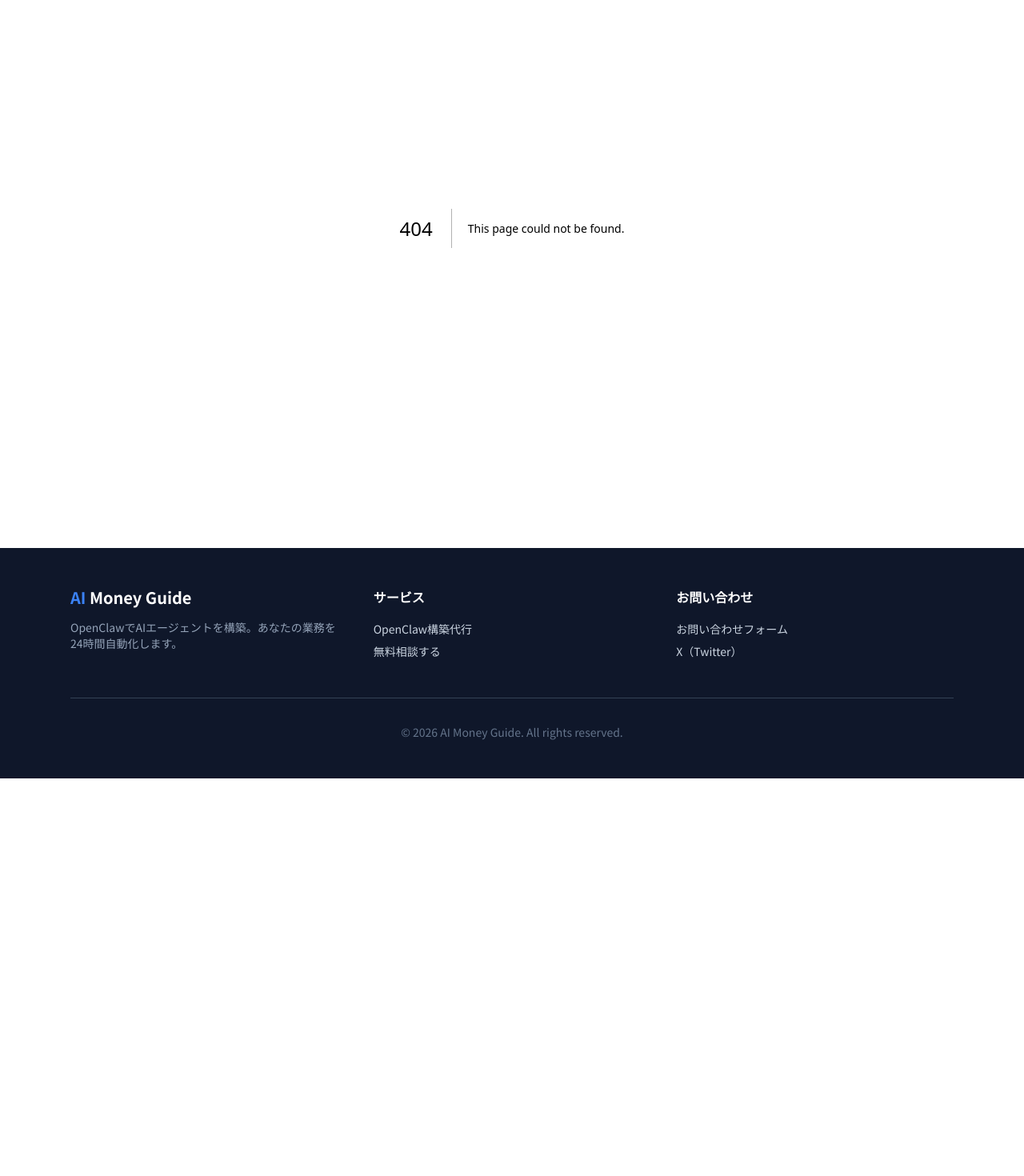
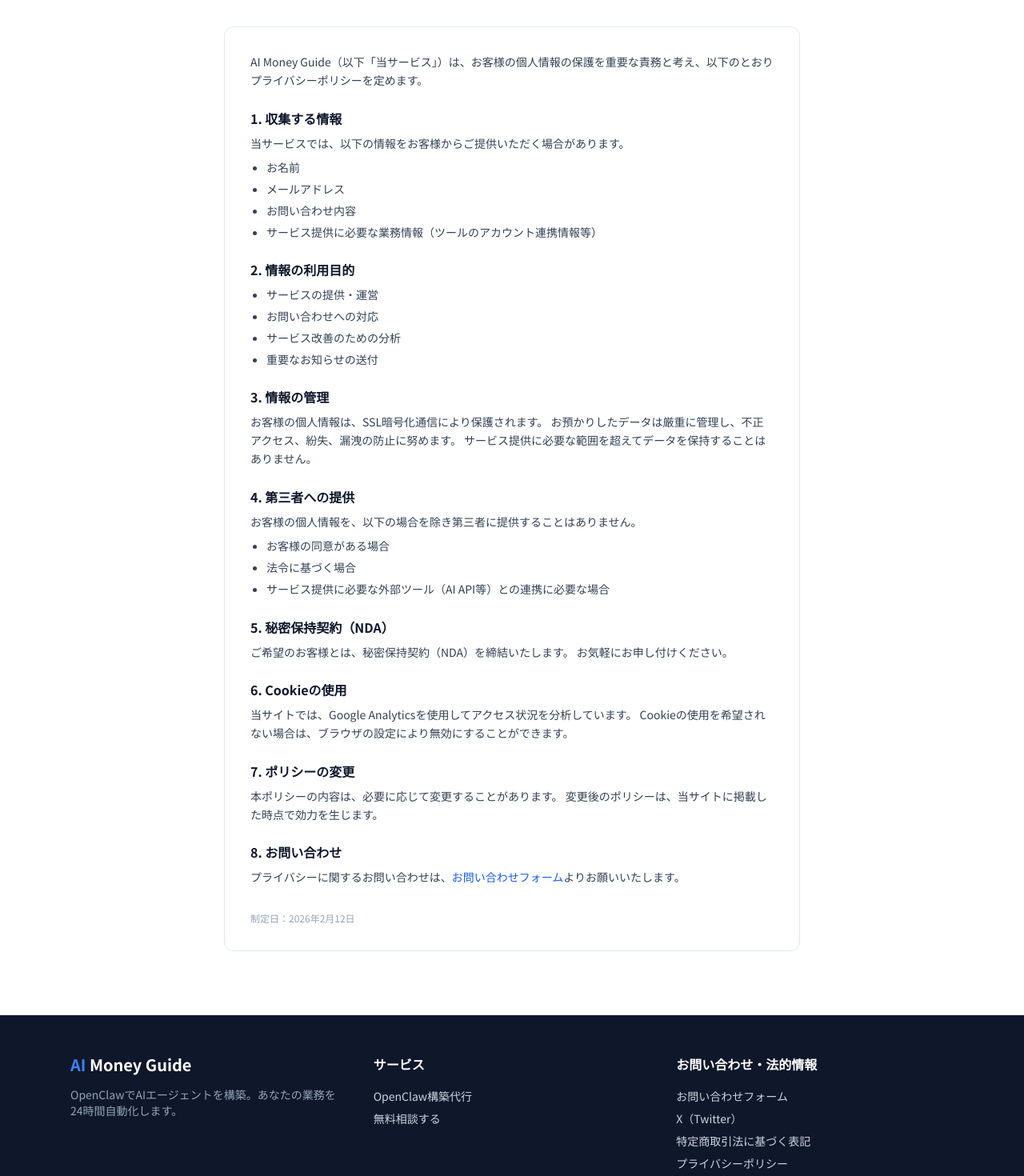
Before and after one commit to sntkmtnb/aimoneyguide, a Next.js app: page /legal/privacy in a window 1280 px wide. Before the commit this address had no page. Shown: the part 180-1650 px from the top of the page at 80% size. Before the commit the page ends 1153 px from the top, so only its background shows below. Built offline with nearby package versions, Linux system fonts and the light colour scheme.

Commit message:
Add tokushoho, privacy policy, footer legal links

```diff
--- /dev/null
+++ b/src/app/legal/privacy/page.tsx
@@ -0,0 +1,95 @@
+import type { Metadata } from 'next';
+
+export const metadata: Metadata = {
+  title: 'プライバシーポリシー',
+};
+
+export default function PrivacyPage() {
+  return (
+    <div className="min-h-screen py-20">
+      <div className="max-w-3xl mx-auto px-4 sm:px-6">
+        <h1 className="text-3xl font-bold mb-8">プライバシーポリシー</h1>
+        <div className="bg-white rounded-xl border border-gray-200 p-8 space-y-6 text-sm text-gray-700 leading-relaxed">
+          <p>AI Money Guide（以下「当サービス」）は、お客様の個人情報の保護を重要な責務と考え、以下のとおりプライバシーポリシーを定めます。</p>
+
+          <div>
+            <h2 className="font-bold text-gray-900 text-base mb-2">1. 収集する情報</h2>
+            <p>当サービスでは、以下の情報をお客様からご提供いただく場合があります。</p>
+            <ul className="list-disc ml-5 mt-2 space-y-1">
+              <li>お名前</li>
+              <li>メールアドレス</li>
+              <li>お問い合わせ内容</li>
+              <li>サービス提供に必要な業務情報（ツールのアカウント連携情報等）</li>
+            </ul>
+          </div>
+
+          <div>
+            <h2 className="font-bold text-gray-900 text-base mb-2">2. 情報の利用目的</h2>
+            <ul className="list-disc ml-5 space-y-1">
+              <li>サービスの提供・運営</li>
+              <li>お問い合わせへの対応</li>
+              <li>サービス改善のための分析</li>
+              <li>重要なお知らせの送付</li>
+            </ul>
+          </div>
+
+          <div>
+            <h2 className="font-bold text-gray-900 text-base mb-2">3. 情報の管理</h2>
+            <p>
+              お客様の個人情報は、SSL暗号化通信により保護されます。
+              お預かりしたデータは厳重に管理し、不正アクセス、紛失、漏洩の防止に努めます。
+              サービス提供に必要な範囲を超えてデータを保持することはありません。
+            </p>
+          </div>
+
+          <div>
+            <h2 className="font-bold text-gray-900 text-base mb-2">4. 第三者への提供</h2>
+            <p>
+              お客様の個人情報を、以下の場合を除き第三者に提供することはありません。
+            </p>
+            <ul className="list-disc ml-5 mt-2 space-y-1">
+              <li>お客様の同意がある場合</li>
+              <li>法令に基づく場合</li>
+              <li>サービス提供に必要な外部ツール（AI API等）との連携に必要な場合</li>
+            </ul>
+          </div>
+
+          <div>
+            <h2 className="font-bold text-gray-900 text-base mb-2">5. 秘密保持契約（NDA）</h2>
+            <p>
+              ご希望のお客様とは、秘密保持契約（NDA）を締結いたします。
+              お気軽にお申し付けください。
+            </p>
+          </div>
+
+          <div>
+            <h2 className="font-bold text-gray-900 text-base mb-2">6. Cookieの使用</h2>
+            <p>
+              当サイトでは、Google Analyticsを使用してアクセス状況を分析しています。
+              Cookieの使用を希望されない場合は、ブラウザの設定により無効にすることができます。
+            </p>
+          </div>
+
+          <div>
+            <h2 className="font-bold text-gray-900 text-base mb-2">7. ポリシーの変更</h2>
+            <p>
+              本ポリシーの内容は、必要に応じて変更することがあります。
+              変更後のポリシーは、当サイトに掲載した時点で効力を生じます。
+            </p>
+          </div>
+
+          <div>
+            <h2 className="font-bold text-gray-900 text-base mb-2">8. お問い合わせ</h2>
+            <p>
+              プライバシーに関するお問い合わせは、
+              <a href="/services#contact" className="text-blue-600 hover:underline">お問い合わせフォーム</a>
+              よりお願いいたします。
+            </p>
+          </div>
+
+          <p className="text-gray-400 text-xs mt-8">制定日：2026年2月12日</p>
+        </div>
+      </div>
+    </div>
+  );
+}
--- /dev/null
+++ b/src/app/legal/tokushoho/page.tsx
@@ -0,0 +1,74 @@
+import type { Metadata } from 'next';
+
+export const metadata: Metadata = {
+  title: '特定商取引法に基づく表記',
+};
+
+export default function TokushohoPage() {
+  return (
+    <div className="min-h-screen py-20">
+      <div className="max-w-3xl mx-auto px-4 sm:px-6">
+        <h1 className="text-3xl font-bold mb-8">特定商取引法に基づく表記</h1>
+        <div className="bg-white rounded-xl border border-gray-200 p-8 space-y-6 text-sm text-gray-700">
+          <div>
+            <p className="font-semibold text-gray-900 mb-1">販売業者</p>
+            <p>篠塚基伸（個人事業）</p>
+          </div>
+          <div>
+            <p className="font-semibold text-gray-900 mb-1">運営責任者</p>
+            <p>篠塚基伸</p>
+          </div>
+          <div>
+            <p className="font-semibold text-gray-900 mb-1">所在地</p>
+            <p>ご請求いただいた方に遅滞なく開示いたします</p>
+          </div>
+          <div>
+            <p className="font-semibold text-gray-900 mb-1">電話番号</p>
+            <p>ご請求いただいた方に遅滞なく開示いたします</p>
+          </div>
+          <div>
+            <p className="font-semibold text-gray-900 mb-1">メールアドレス</p>
+            <p>お問い合わせフォームよりご連絡ください</p>
+          </div>
+          <div>
+            <p className="font-semibold text-gray-900 mb-1">販売URL</p>
+            <p>https://ai-money-guide.com</p>
+          </div>
+          <div>
+            <p className="font-semibold text-gray-900 mb-1">販売価格</p>
+            <p>各サービスページに記載</p>
+            <ul className="list-disc ml-5 mt-1 space-y-1">
+              <li>AIアシスタント構築：300,000円（税込）〜</li>
+              <li>業務自動化：500,000円（税込）〜</li>
+              <li>フルカスタム構築：800,000円（税込）〜</li>
+              <li>月額保守サポート：100,000円（税込）/月</li>
+            </ul>
+          </div>
+          <div>
+            <p className="font-semibold text-gray-900 mb-1">販売価格以外の必要料金</p>
+            <p>サーバー費用（月額約1,000〜5,000円程度）、AI API利用料（月額利用量による）が別途発生する場合があります。事前にお見積もりにてご案内いたします。</p>
+          </div>
+          <div>
+            <p className="font-semibold text-gray-900 mb-1">お支払い方法</p>
+            <p>銀行振込</p>
+          </div>
+          <div>
+            <p className="font-semibold text-gray-900 mb-1">お支払い時期</p>
+            <p>ご契約後、着手前にお支払いいただきます</p>
+          </div>
+          <div>
+            <p className="font-semibold text-gray-900 mb-1">サービス提供時期</p>
+            <p>お支払い確認後、1〜3週間以内（プランにより異なります）</p>
+          </div>
+          <div>
+            <p className="font-semibold text-gray-900 mb-1">返品・キャンセルについて</p>
+            <p>
+              納品後30日以内に、AIエージェントが仕様通りに動作しない場合は全額返金いたします。
+              お客様都合による返品・キャンセルの場合、着手前であれば全額返金、着手後は進捗に応じて協議の上対応いたします。
+            </p>
+          </div>
+        </div>
+      </div>
+    </div>
+  );
+}
--- a/src/components/Footer.tsx
+++ b/src/components/Footer.tsx
@@ -24,12 +24,14 @@ export default function Footer() {
             </ul>
           </div>
 
-          {/* Contact */}
+          {/* Contact & Legal */}
           <div>
-            <h4 className="text-white font-semibold mb-4">お問い合わせ</h4>
+            <h4 className="text-white font-semibold mb-4">お問い合わせ・法的情報</h4>
             <ul className="space-y-2 text-sm">
               <li><Link href="/services#contact" className="hover:text-white transition-colors">お問い合わせフォーム</Link></li>
               <li><a href="https://x.com/ai_money_guide" target="_blank" rel="noopener noreferrer" className="hover:text-white transition-colors">X（Twitter）</a></li>
+              <li><Link href="/legal/tokushoho" className="hover:text-white transition-colors">特定商取引法に基づく表記</Link></li>
+              <li><Link href="/legal/privacy" className="hover:text-white transition-colors">プライバシーポリシー</Link></li>
             </ul>
           </div>
         </div>
```
